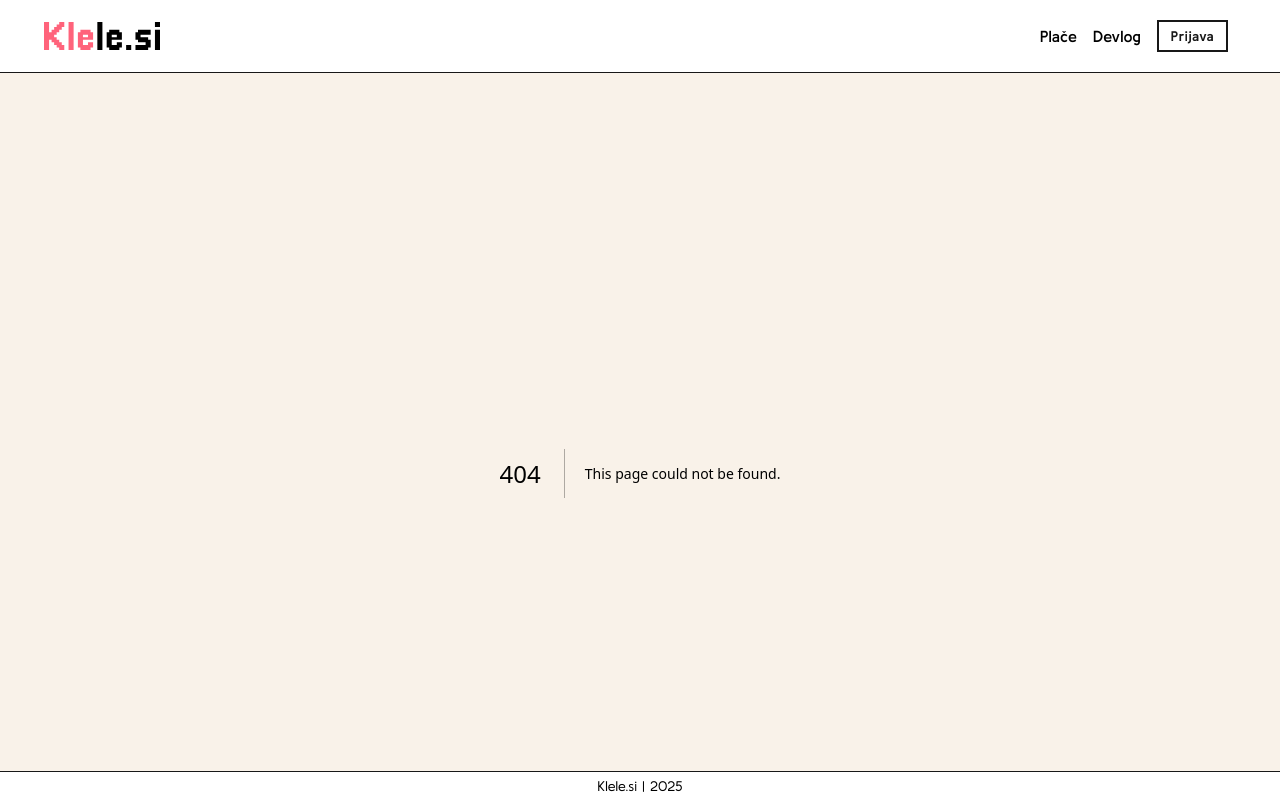
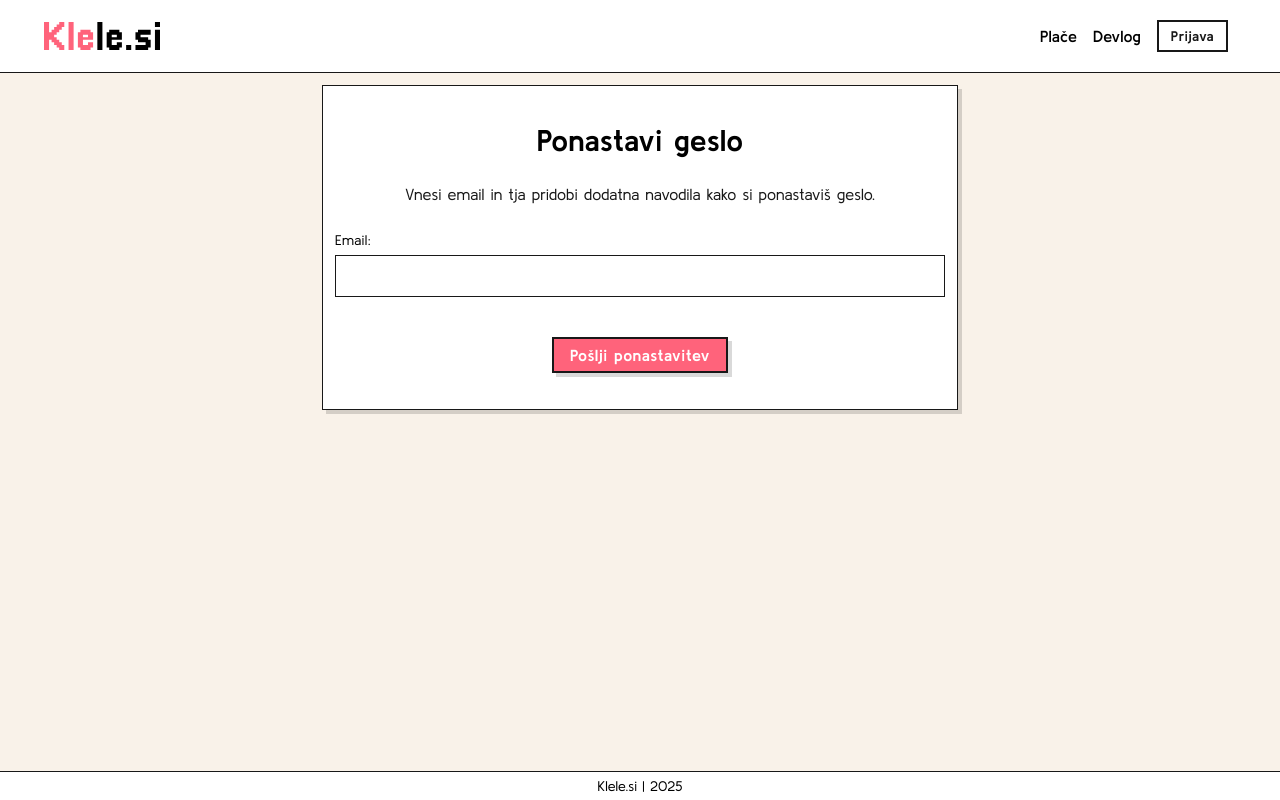
Before and after one commit to klelesi/web, a Next.js app: page /sprememba-gesla in a window 1280 px wide. Before the commit this address had no page. Built offline with nearby package versions, Linux system fonts and the light colour scheme.

Commit message:
add forgot password route

```diff
--- a/src/app/prijava/page.tsx
+++ b/src/app/prijava/page.tsx
@@ -104,11 +104,15 @@ export default function Login() {
                                                 disabled={!!validation || serverError || state === State.LOGGING_IN}>Prijavi
                                             se
                                         </button>
+
                                     </div>
 
+                                    <div className="text-right mt-3">
+                                        <a className={'text-sm hover:text-red hover:underline'} href="/sprememba-gesla">Pozabljeno geslo?</a>
+                                    </div>
                                 </form>
 
-                                <hr className="my-10"/>
+                                <hr className="mb-10 mt-6"/>
 
                                 <div className="text-center">
 
--- /dev/null
+++ b/src/app/sprememba-gesla/page.tsx
@@ -0,0 +1,121 @@
+'use client';
+
+import {Card} from "@/components/card";
+import Shimmer from "@/components/shimmer";
+import {useContext, useEffect, useState} from "react";
+import useUserApi from "@/hooks/useUserApi";
+import FormInput from "@/components/form-input";
+import {AxiosError} from "axios";
+import {z, ZodError} from "zod";
+import {AuthContext} from "@/hooks/auth-provider";
+import {useRouter} from "next/navigation";
+
+const schema = z.object({
+    email: z.string().email('Email mora imeti vsaj @ in zgledati kot email.'),
+});
+
+enum State {
+    IDLE,
+    SENDING,
+    SUCCESS,
+}
+
+export default function Page() {
+    const [state, setState] = useState(State.IDLE);
+    const [form, setForm] = useState({email: ''})
+    const [validation, setValidation] = useState<ZodError | null>(null);
+    const [serverError, setServerError] = useState(null);
+    const {passwordRequest} = useUserApi();
+
+
+    const onSubmit = (event: SubmitEvent) => {
+        event.preventDefault();
+        if (validate(form)) {
+            setState(State.SENDING);
+
+            passwordRequest(form).then((response) => {
+                setState(State.SUCCESS);
+            }, (error: AxiosError) => {
+                setServerError(error.response.data);
+                setState(State.IDLE);
+            });
+        }
+    }
+
+    const validate = (data) => {
+        try {
+            schema.parse(data);
+            setValidation(null);
+        } catch (e) {
+            setValidation(e);
+            return false;
+        }
+
+        return true;
+    }
+
+    const onFormChange = (change: string, value: string | number | boolean) => {
+        setForm((prev) => {
+            // @ts-expect-error: setting a prop via string type
+            prev[change] = value;
+            validate(prev);
+            return {...prev};
+        })
+
+        setServerError(null);
+    }
+
+    return (
+        <div>
+            <main className={'grid grid-cols-1 gap-3'}>
+                <div className="grid grid-cols-1 gap-3 container max-w-[700px] pt-3">
+                    <Card>
+                        <div className="py-6">
+                            {state === State.SUCCESS ? <>
+                                <h1 className={'text-3xl font-bold mb-6 text-center'}>Prvi korak opravljen!</h1>
+
+                                <div className="prose text-center">
+
+                                    <p>Na <span className="font-bold">{form.email}</span> smo poslali ponastavitveni
+                                        email.
+                                    </p>
+
+                                    <p>Naslednji korak je, da odpreš prejeti email, in tam klikneš na povezavo.</p>
+
+                                    <p>Srečno!</p>
+
+                                </div>
+
+                            </> : null}
+
+                            {[State.IDLE, State.SENDING].includes(state) ? <>
+                                <h1 className={'text-3xl font-bold mb-6 text-center'}>Ponastavi geslo</h1>
+
+                                <p className={'my-6 text-black text-center'}>Vnesi email in tja pridobi dodatna navodila
+                                    kako si ponastaviš geslo.</p>
+
+                                <form onSubmit={(event) => onSubmit(event)}>
+                                    <FormInput label={"Email:"} type={'email'}
+                                               error={validation?.format().email?._errors.join(". ") ?? serverError?.errors?.email?.join(". ")}
+                                               name={'email'} value={form.email}
+                                               onChange={(prop, value) => onFormChange(prop, value)}
+                                               disabled={state === State.SENDING}/>
+
+
+                                    <div className={'text-center mt-10'}>
+                                        <button className="btn btn-primary"
+                                                disabled={!!validation || serverError || state === State.SENDING}>Pošlji
+                                            ponastavitev
+                                        </button>
+                                    </div>
+
+                                </form>
+
+                            </> : null}
+                        </div>
+                    </Card>
+                </div>
+            </main>
+        </div>
+    );
+}
--- a/src/hooks/useUserApi.tsx
+++ b/src/hooks/useUserApi.tsx
@@ -24,6 +24,10 @@ export default function useUserApi() {
         return client.post('/api/auth/login', data);
     }
 
+    const passwordRequest = (data: { email: string }) => {
+        return client.post('/api/auth/password-request', data);
+    }
+
     const logout = () => {
         return client.post('/api/auth/logout', {})
     }
@@ -44,5 +48,6 @@ export default function useUserApi() {
         register,
         checkLogin,
         login,
+        passwordRequest,
     }
 }
```
